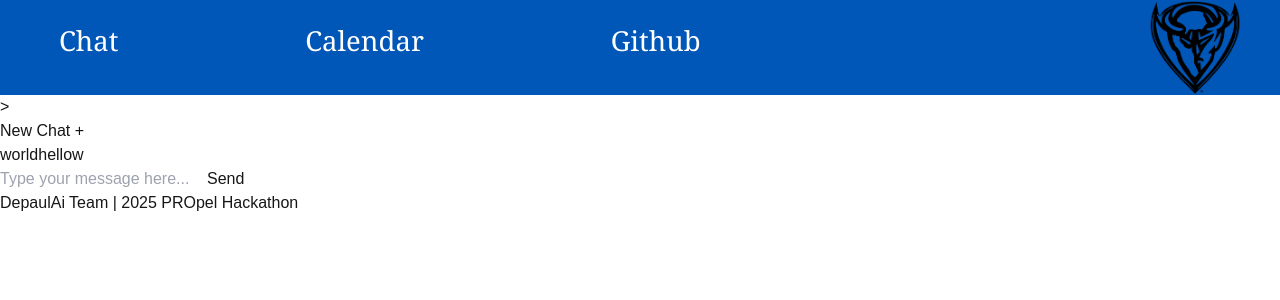
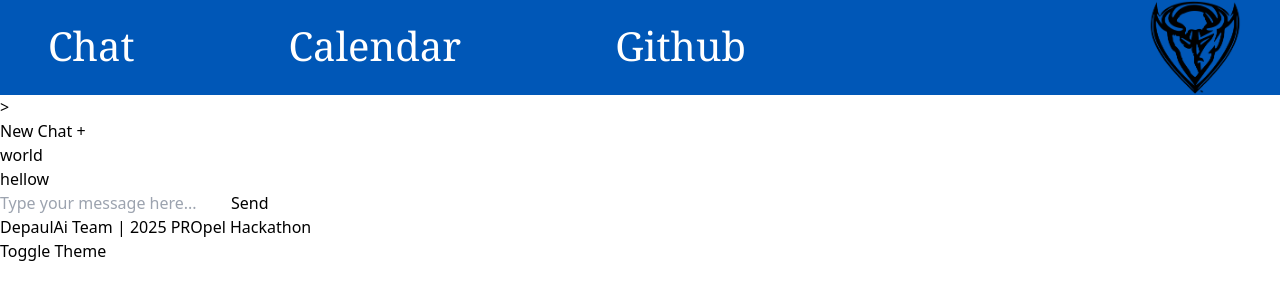
Before and after one commit to genfuture/depaulai, a Next.js app in the folder depaulai/: page / in a window 1280 px wide. Shown: the top 300 px of the page. Built offline with nearby package versions, Linux system fonts and the light colour scheme.

Commit message:
Dark/light update
Frontend missing
-proper chat scrolling

```diff
--- a/depaulai/package.json
+++ b/depaulai/package.json
@@ -21,6 +21,7 @@
     "jquery": "^3.7.1",
     "moment": "^2.30.1",
     "next": "^15.1.7",
+    "next-themes": "^0.4.4",
     "react": "^19.0.0",
     "react-dom": "^19.0.0",
     "sass": "^1.85.1",
--- a/depaulai/src/app/calendar/page.tsx
+++ b/depaulai/src/app/calendar/page.tsx
@@ -1,6 +1,7 @@
 "use client";
 import React from 'react';
 import Calendarsec from './calendarsec';import dynamic from 'next/dynamic';
+import RootLayout from '../components/root-layout';
 
 
 
@@ -10,10 +11,11 @@ export default function calendar() {
 
 
     return (
-        <>
+        <RootLayout>
         <div className="items-center flex flex-col p-5">
             <Calendarsec />
         </div>
-            </>
+        </RootLayout>
+
     )
 }
--- a/depaulai/src/app/components/chat/chatform.tsx
+++ b/depaulai/src/app/components/chat/chatform.tsx
@@ -52,7 +52,7 @@ const ChatForm = ({ onSendMessage }: { onSendMessage: (message: string) => void
                 <input
                     onChange={(e) => setMessage(e.target.value)}
                     type="text"
-                    className="bg-black text-white w-[100%] py-2 px-4 rounded"
+                    className="w-[100%] py-2 px-4 rounded"
                     placeholder="Type your message here..."
                     value={message}
                 />
--- /dev/null
+++ b/depaulai/src/app/components/root-layout.tsx
@@ -0,0 +1,65 @@
+'use client';
+
+import { useEffect, useState } from 'react';
+import { Geist, Geist_Mono } from "next/font/google";
+import "../globals.css";
+import Navbar from "./navbar/navbar";
+import Sidebar from "./sidebar";
+import { ThemeProvider } from 'next-themes';
+import ThemeToggle from './themetoggle'; // Client-side component import
+
+const geistSans = Geist({
+  variable: "--font-geist-sans",
+  subsets: ["latin"],
+});
+
+const geistMono = Geist_Mono({
+  variable: "--font-geist-mono",
+  subsets: ["latin"],
+});
+
+export default function RootLayout({
+  children,
+}: Readonly<{
+  children: React.ReactNode;
+}>) {
+  const [mounted, setMounted] = useState(false);
+
+  useEffect(() => {
+    setMounted(true); // Ensure the component only renders after client mount
+  }, []);
+
+  if (!mounted) {
+    return null; // Prevent rendering before mounting
+  }
+
+  return (
+    <html lang="en" data-theme="light">
+      <body
+        className={`${geistSans.variable} ${geistMono.variable} antialiased min-h-screen flex flex-col`}
+      >
+        <ThemeProvider attribute="class" defaultTheme="system">
+          <Navbar />
+          <div className="flex flex-1">
+            <Sidebar />
+            <main className="flex-1 p-6">
+              {children}
+            </main>
+          </div>
+
+          {/* Footer with conditional styling based on theme */}
+          <footer
+            className="p-4 flex justify-between"
+            style={{
+              backgroundColor: "var(--bg-color)", // Dynamic background color for footer
+              color: "var(--text-color)", // Dynamic text color for footer
+            }}
+          >
+            <p className="m-2">DepaulAi Team | 2025 PROpel Hackathon</p>
+            <ThemeToggle />
+          </footer>
+        </ThemeProvider>
+      </body>
+    </html>
+  );
+}
--- /dev/null
+++ b/depaulai/src/app/components/sidebar.tsx
@@ -0,0 +1,48 @@
+'use client';
+
+import React, { useState } from 'react';
+
+const Sidebar = () => {
+  const [isOpen, setIsOpen] = useState(true); // Toggle sidebar open/close
+  const chats = ["world", "hellow"];
+
+  return (
+    <div className="flex">
+      <div
+        className={`transition-all bg-[#0E4174] h-full p-4 ${isOpen ? 'w-64' : 'w-20'} relative`}
+      >
+        <button
+          onClick={() => setIsOpen(!isOpen)}
+          className="text-white bg-gray-600 p-2 rounded absolute top-4 right-4"
+        >
+          {isOpen ? '>' : '<'}
+        </button>
+
+        {isOpen && (
+          <>
+            <div className="mt-8">
+              <button type="button" className="bg-[#0057B7] text-white p-2 rounded-lg w-full">
+                New Chat +
+              </button>
+            </div>
+
+            <div className="mt-6">
+              {chats.map((chat, index) => (
+                <div key={index} className="mt-4">
+                  <button
+                    type="button"
+                    className="bg-[#0057B7] text-white pl-5 pr-5 p-2 rounded-lg w-full"
+                  >
+                    {chat}
+                  </button>
+                </div>
+              ))}
+            </div>
+          </>
+        )}
+      </div>
+    </div>
+  );
+};
+
+export default Sidebar;
--- /dev/null
+++ b/depaulai/src/app/components/themetoggle.tsx
@@ -0,0 +1,34 @@
+// src/app/components/themetoggle.tsx (Client-side component)
+
+'use client'; // This ensures that the component is client-side only
+
+import { useEffect, useState } from 'react';
+
+const ThemeToggle = () => {
+  const [theme, setTheme] = useState<'light' | 'dark'>('light');
+
+  useEffect(() => {
+    // Set the initial theme based on user's system preference or stored theme
+    const savedTheme = localStorage.getItem('theme') || 'light';
+    setTheme(savedTheme as 'light' | 'dark');
+    document.documentElement.setAttribute('data-theme', savedTheme);
+  }, []);
+
+  const toggleTheme = () => {
+    const newTheme = theme === 'light' ? 'dark' : 'light';
+    setTheme(newTheme);
+    document.documentElement.setAttribute('data-theme', newTheme);
+    localStorage.setItem('theme', newTheme); // Save theme to localStorage
+  };
+
+  return (
+    <button
+      onClick={toggleTheme}
+      className="rounded p-2 bg-blue-500 text-white"
+    >
+      Toggle Theme
+    </button>
+  );
+};
+
+export default ThemeToggle;
--- a/depaulai/src/app/globals.css
+++ b/depaulai/src/app/globals.css
@@ -2,57 +2,86 @@
 @tailwind components;
 @tailwind utilities;
 
-
-
+/* Default colors */
 :root {
   --background: #ffffff;
   --foreground: #171717;
+  --bg-color: var(--background);
+  --text-color: var(--foreground);
 }
 
-@media (prefers-color-scheme: dark) {
-  :root {
-    --background: #0a0a0a;
-    --foreground: #ededed;
-  }
+/* Light theme variables */
+/* Light theme */
+[data-theme="light"] {
+  --bg-color: white;    /* Light background color for the body */
+  --text-color: black;  /* Light text color */
+  --background: #ffffff; /* Body background color */
+}
+
+/* Dark theme */
+[data-theme="dark"] {
+  --bg-color: black;    /* Dark background color for the body */
+  --text-color: white;  /* Dark text color */
+  --background: #0a0a0a; /* Body background color */
 }
 
 body {
-  color: var(--foreground);
-  background: var(--background);
-  font-family: Arial, Helvetica, sans-serif;
+  background-color: var(--background); /* Dynamically apply background color */
+  color: var(--text-color); /* Dynamically apply text color */
 }
 
+footer {
+  transition: background-color 0.3s ease, color 0.3s ease; /* Smooth transition for color change */
+}
+
+/* Optionally, customize button and other footer elements based on theme */
+footer button {
+  background-color: var(--bg-color);
+  color: var(--text-color);
+}
+
+
+/* Button Styles for Theme Toggle */
+#theme-toggle-button {
+  background-color: #0057B7;
+  color: #fff;
+  padding: 5px;
+  margin-bottom: 10px;
+  margin-right: 5px;
+}
+
+/* Navbar Styles */
 .navbar {
   color: white;
-  font-size: 2.5cap;
+  font-size: 2.5rem; /* Adjusted for readability */
   font-family: Georgia, 'Times New Roman', Times, serif;
-  margin-right: 5cap;
-  margin-left: 2cap;
-  padding: 1cap;
-
+  margin-right: 5rem;
+  margin-left: 2rem;
+  padding: 1rem;
 }
 
-.navbg{
+/* Navbar Background */
+.navbg {
   background-color: #0057B7;
 }
 
-/* FullCalendar: Target day grid cells (the date boxes) */
+/* FullCalendar Adjustments */
 .fc-daygrid-day {
   width: 200px; /* Adjust this to widen the boxes */
   height: 200px;
 }
 
-/* Optional: Adjust font size inside the day boxes (the date numbers) */
+/* Adjust font size inside the day boxes */
 .fc-daygrid-day-number {
   font-size: 1.2rem;  /* Adjust font size for better readability */
 }
 
-/* Optional: Adjust header (day names like Mon, Tue, etc.) */
+/* Adjust header (day names like Mon, Tue, etc.) */
 .fc-col-header-cell {
   font-size: 1.2rem;  /* Adjust the header font size */
 }
 
-/* Optional: Adjust the day box spacing, if necessary */
+/* Adjust day box spacing */
 .fc-daygrid-day-frame {
   padding: 1.2rem; /* Adjust padding between the content and the border */
 }
@@ -61,6 +90,7 @@ body {
   background-color: grey; /* Adjust the hover background color */
 }
 
+/* Sidebar Styles */
 .sidebar {
   width: 250px;
   height: 100vh;
@@ -95,6 +125,7 @@ body {
   background-color: #34495e;
 }
 
+/* Sidebar Toggle Button */
 .toggle-btn {
   position: absolute;
   top: 20px;
--- a/depaulai/src/app/layout.tsx
+++ b/depaulai/src/app/layout.tsx
@@ -1,20 +1,6 @@
-import type { Metadata } from "next";
-import { Geist, Geist_Mono } from "next/font/google";
-import "./globals.css";
-import Navbar from "./components/navbar/navbar";
-import Sidebar from "./sidebar";
+// src/app/layout.tsx (Server-side layout)
 
-const geistSans = Geist({
-  variable: "--font-geist-sans",
-  subsets: ["latin"],
-});
-
-const geistMono = Geist_Mono({
-  variable: "--font-geist-mono",
-  subsets: ["latin"],
-});
-
-export const metadata: Metadata = {
+export const metadata = {
   title: "Depaul Friend",
   description: "Ask your depaul friend anything",
 };
@@ -25,24 +11,9 @@ export default function RootLayout({
   children: React.ReactNode;
 }>) {
   return (
-    <html lang="en">
-      <body
-        className={`${geistSans.variable} ${geistMono.variable} antialiased min-h-screen flex flex-col`}
-      >
-        <Navbar />
-
-        <div className="flex flex-1">
-          <Sidebar />
-
-
-          <main className="flex-1 p-6 bg-black">
-            {children}
-          </main>
-        </div>
-
-        <footer className="p-4 text-white mt-4">
-          DepaulAi Team | 2025 PROpel Hackathon
-        </footer>
+    <html lang="en" data-theme="light">
+      <body className="min-h-screen flex flex-col">
+        {children}
       </body>
     </html>
   );
--- a/depaulai/src/app/page.tsx
+++ b/depaulai/src/app/page.tsx
@@ -2,6 +2,7 @@
 import ChatForm from "./components/chat/chatform";
 import { useState } from "react";
 import Messages from "./components/chat/messages";
+import RootLayout from './components/root-layout';
 
 export default function Home() {
   const [messages, setMessages] = useState<{ sender: string, message: string }[]>([]);
@@ -12,6 +13,7 @@ export default function Home() {
   };
 
   return (
+    <RootLayout>
     <main className='relative h-full w-full flex flex-col'>
       <div className="flex-1 max-h-[75vh] overflow-y-auto">
         {messages.map((msg, index) => (
@@ -25,5 +27,6 @@ export default function Home() {
       <ChatForm onSendMessage={handleSendMessage} />
       </div>
     </main>
+    </RootLayout>
   );
 }
--- a/depaulai/src/app/sidebar.tsx
+++ /dev/null
@@ -1,54 +0,0 @@
-'use client';
-
-import React, { useState } from 'react';
-//add new chat
-
-
-const Sidebar = () => {
-  const [isOpen, setIsOpen] = useState(true); // Toggle sidebar open/close
-  const chats = ["world","hellow"];
-  const chatList = [chats];
-
-
-  return (
-    <div className="flex">
-      <div
-        className={`transition-all bg-[#0E4174] h-full p-4 ${isOpen ? 'w-64' : 'w-20'}`}
-      >
-        <button
-          onClick={() => setIsOpen(!isOpen)}
-          className="text-white bg-gray-600 p-2 rounded"
-        >
-          {isOpen ? '>' : '<'}
-        </button>
-
-        {isOpen && (
-          <>
-            <div className="mt-4">
-              <button type='button' className="bg-[#0057B7] text-white p-2 rounded-lg">
-                New Chat +
-              </button>
-
-              {/* Future functionality: Add onClick handler for creating a new chat */}
-              {/* You can implement the functionality for creating new chats here */}
-            </div>
-
-            {chatList.map((chat, index) => (
-              <div key={index} className="mt-4">
-                <button
-                  type="button"
-                  onClick={chat.onClick}
-                  className="bg-[#0057B7] text-white pl-5 pr-5 p-2 rounded-lg"
-                >
-                  {chatList[index]}
-                </button>
-              </div>
-            ))}
-          </>
-        )}
-      </div>
-    </div>
-  );
-};
-
-export default Sidebar;
```
Also changed, not shown: 1 other file (tests, documents, lock files or other folders).
